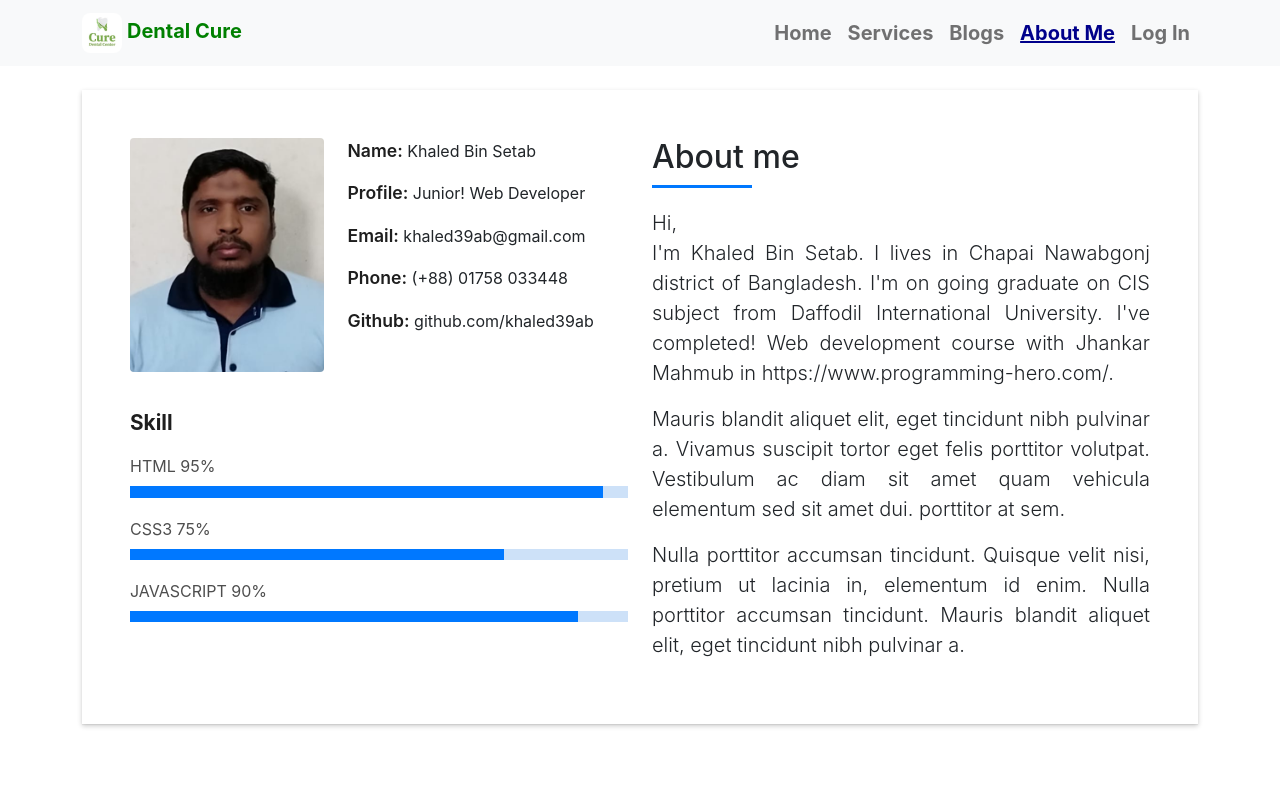
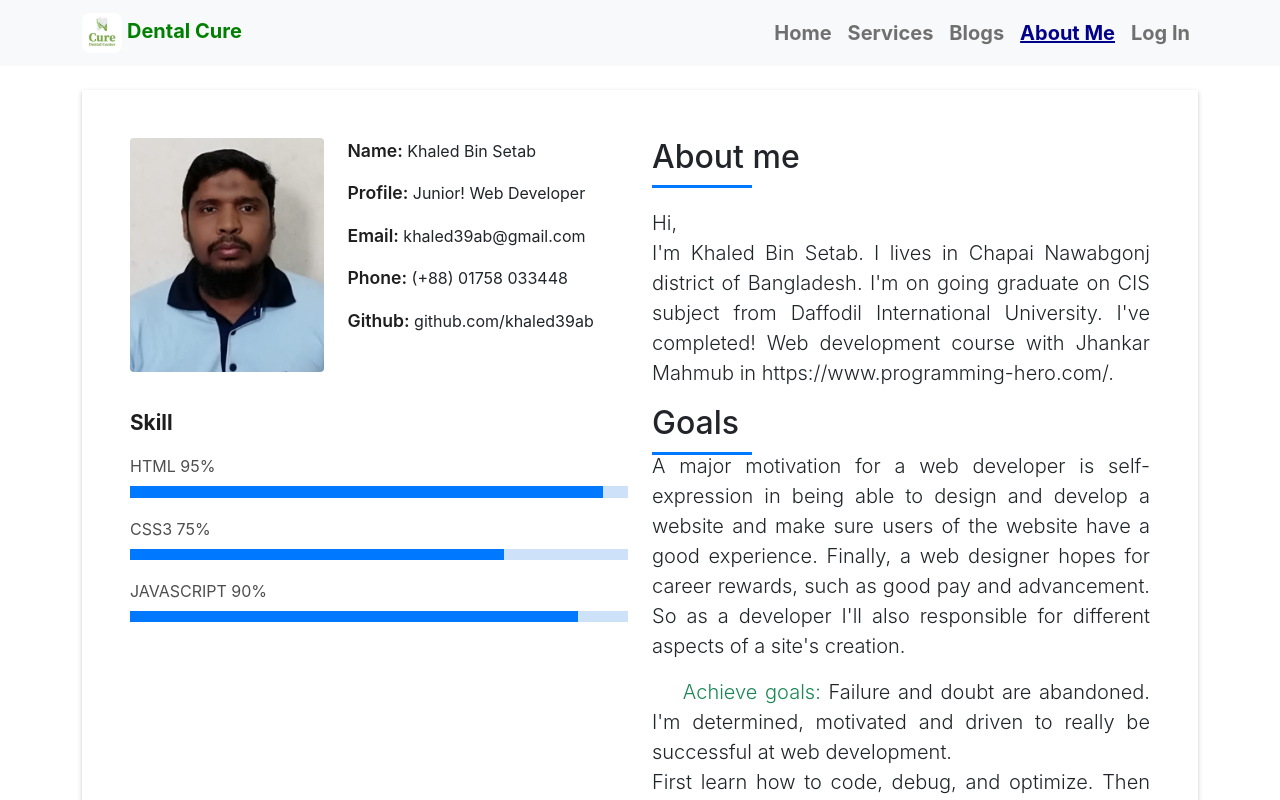
Before and after one commit to khaled39ab/Dental-Cure-Independent-Service-Provider, a React (Create React App) app: page /aboutMe in a window 1280 px wide. Shown: the top 800 px of the page. Built offline with nearby package versions, Linux system fonts and the light colour scheme; no server answers.

Commit message:
about me component finished

```diff
--- a/src/Pages/AboutMe/AboutMe.js
+++ b/src/Pages/AboutMe/AboutMe.js
@@ -30,15 +30,15 @@ const AboutMe = () => {
                                     <p class="skill-info">Skill</p>
                                     <span>HTML</span> <span class="pull-right">95%</span>
                                     <div class="progress">
-                                        <div class="progress-bar" role="progressbar" style={{width: '95%'}} aria-valuenow="95" aria-valuemin="0" aria-valuemax="100"></div>
+                                        <div class="progress-bar" role="progressbar" style={{ width: '95%' }} aria-valuenow="95" aria-valuemin="0" aria-valuemax="100"></div>
                                     </div>
                                     <span>CSS3</span> <span class="pull-right">75%</span>
                                     <div class="progress">
-                                        <div class="progress-bar" role="progressbar" style={{width: '75%'}} aria-valuenow="75" aria-valuemin="0" aria-valuemax="100"></div>
+                                        <div class="progress-bar" role="progressbar" style={{ width: '75%' }} aria-valuenow="75" aria-valuemin="0" aria-valuemax="100"></div>
                                     </div>
                                     <span>JAVASCRIPT</span> <span class="pull-right">90%</span>
                                     <div class="progress">
-                                        <div class="progress-bar" role="progressbar" style={{width: '90%'}} aria-valuenow="90" aria-valuemin="0" aria-valuemax="100"></div>
+                                        <div class="progress-bar" role="progressbar" style={{ width: '90%' }} aria-valuenow="90" aria-valuemin="0" aria-valuemax="100"></div>
                                     </div>
                                 </div>
                             </div>
@@ -53,15 +53,15 @@ const AboutMe = () => {
                                         Hi, <br />
                                         I'm Khaled Bin Setab. I lives in Chapai Nawabgonj district of Bangladesh. I'm on going graduate on CIS subject from Daffodil International University. I've completed! Web development course with Jhankar Mahmub in https://www.programming-hero.com/.
                                     </p>
+                                    <h5 className="title-about-me">
+                                        Goals
+                                    </h5>
                                     <p className="lead">
-                                        Mauris blandit aliquet elit, eget tincidunt nibh pulvinar a. Vivamus suscipit tortor eget felis
-                                        porttitor volutpat. Vestibulum
-                                        ac diam sit amet quam vehicula elementum sed sit amet dui. porttitor at sem.
+                                        A major motivation for a web developer is self-expression in being able to design and develop a website and make sure users of the website have a good experience. Finally, a web designer hopes for career rewards, such as good pay and advancement. So as a developer I'll also responsible for different aspects of a site's creation.
                                     </p>
                                     <p className="lead">
-                                        Nulla porttitor accumsan tincidunt. Quisque velit nisi, pretium ut lacinia in, elementum id enim.
-                                        Nulla porttitor accumsan
-                                        tincidunt. Mauris blandit aliquet elit, eget tincidunt nibh pulvinar a.
+                                        &nbsp;&nbsp;&nbsp;&nbsp;<span className='text-success'>Achieve goals:</span> Failure and doubt are abandoned. I'm determined, motivated and driven to really be successful at web development. <br />
+                                        First learn how to code, debug, and optimize. Then want skilled myself. Practice is the best friend of skill. There are no alternative of practice. So let's practice practice and practice...
                                     </p>
                                 </div>
                             </div>
```
